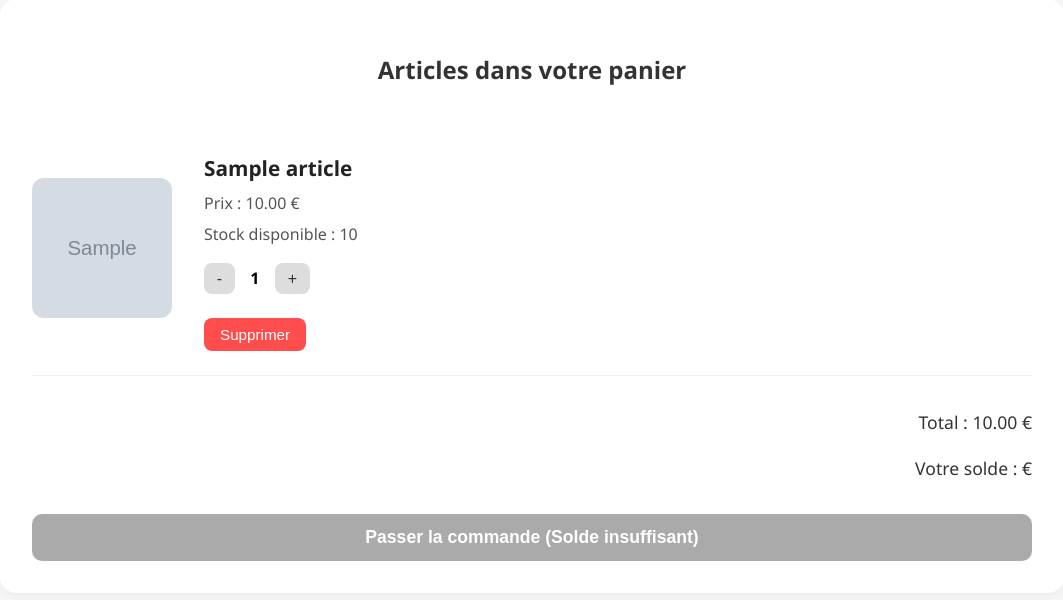
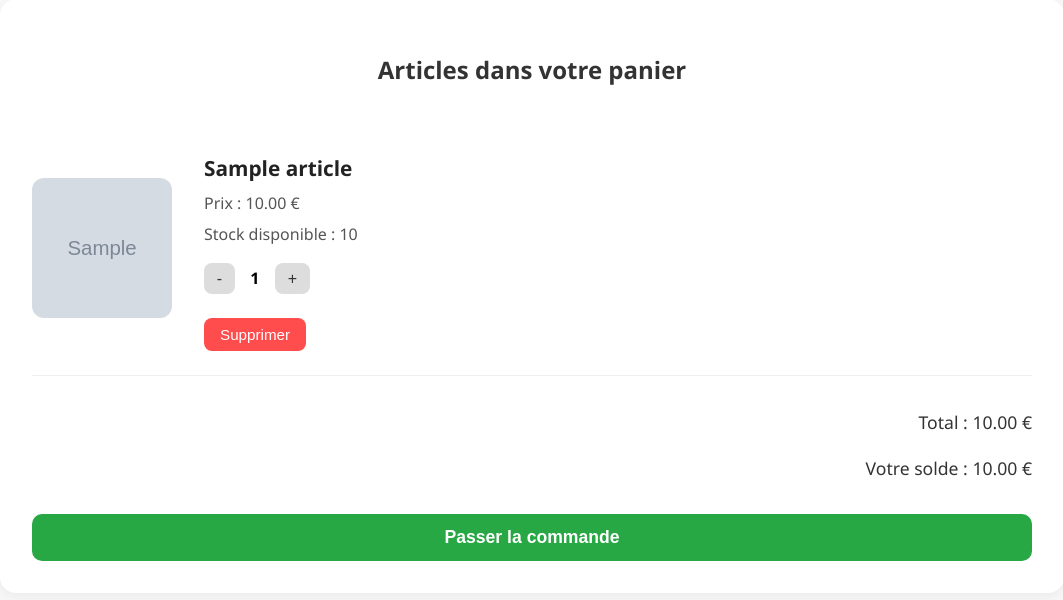
Before and after one commit to MounKilian/ReSport, a PHP site: page /pages/cartPage.php in a window 1280 px wide. Shown: the part 112-712 px from the top of the page, without its empty margins (108-1171 px from the left). Run offline with PHP 8.4, Linux system fonts and the light colour scheme; the visitor is signed in with stand-in values (Sample User, id 1); tables that the repository leaves empty hold one stand-in row (values such as "Sample post"); grey boxes marked "Sample" are stand-in pictures; data that the repository does not hold is empty.

Commit message:
fix merge prblm

```diff
--- a/pages/cartPage.php
+++ b/pages/cartPage.php
@@ -124,11 +124,11 @@ if ($_SERVER['REQUEST_METHOD'] === 'POST') {
 
     echo '<div class="summary">';
     echo '<p>Total : ' . GetTotalPrice() . ' €</p>';
-    echo '<p>Votre solde : ' . $user["balance"] . ' €</p>';
+    echo '<p>Votre solde : ' . $user['user']['balance'] . ' €</p>';
     echo '</div>';
 
     echo '<form action="./checkoutPage.php" method="POST">';
-    $disabled = ($user["balance"] < GetTotalPrice()) ? 'disabled' : '';
+    $disabled = ($user['user']['balance'] < GetTotalPrice()) ? 'disabled' : '';
     $buttonText = ($disabled) ? 'Passer la commande (Solde insuffisant)' : 'Passer la commande';
     echo '<button type="submit" class="checkout-button" ' . $disabled . '>' . $buttonText . '</button>';
     echo '</form>';
```
